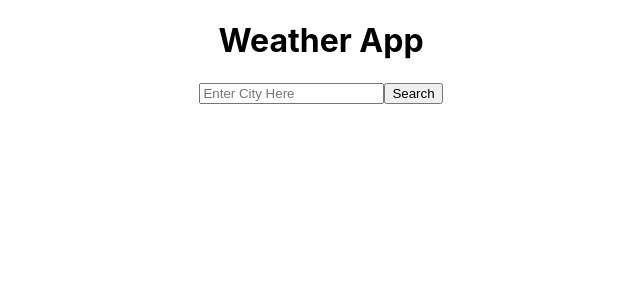
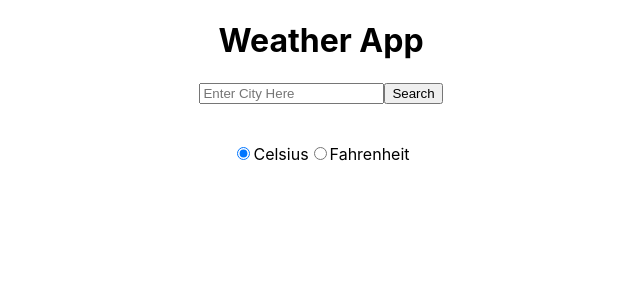
Before and after one commit to marboleda/weather-app, a React (Create React App) app: page / in a window 1280 px wide. Shown: the top 300 px of the page, without its empty margins (319-959 px from the left). Built offline with nearby package versions, Linux system fonts and the light colour scheme.

Commit message:
Allow switch between Celsius and Fahrenheit

```diff
--- a/src/App.js
+++ b/src/App.js
@@ -7,12 +7,30 @@ import './App.css';
 const App = () =>  {
 
   const [weatherObj, setWeatherObj] = useState({});
+  const API_KEY = 'a7be9f905cd3da9bb04819dd3df2b03e';
+
+  const handleUnitChange = async (unitCode) => {
+    // Don't do anything if weather object is empty
+    const isWeatherObjEmpty = Object.keys(weatherObj).length === 0 && weatherObj.constructor === Object;
+    if (!isWeatherObjEmpty) {
+      // Make API call via asynchronous function
+      const unitType = unitCode === 'F' ? 'imperial' : 'metric';
+      const response = await fetch(`https://api.openweathermap.org/data/2.5/weather?q=${weatherObj.cityName}&units=${unitType}&appid=${API_KEY}`)
+      const weatherData = await response.json();
+      console.log(weatherData);
+      const newWeatherObj = {...weatherObj};
+      newWeatherObj.unit = unitCode;
+      newWeatherObj.temp = weatherData.main.temp;
+      newWeatherObj.feelsLike = weatherData.main.feels_like;
+      setWeatherObj(newWeatherObj);
+    }
+  }
 
   return (
     <div className="App">
       <Header />
-      <Search update={setWeatherObj} />
-      <Results weatherObj={weatherObj} />
+      <Search update={setWeatherObj} apiKey={API_KEY}/>
+      <Results changeUnit={handleUnitChange} weatherObj={weatherObj} />
     </div>
   );
 }
--- a/src/components/Results.js
+++ b/src/components/Results.js
@@ -2,7 +2,7 @@ import React from 'react';
 
 const results = (props) => {
 
-    const { weatherObj } = props;
+    const { changeUnit, weatherObj } = props;
     //Check if weather object is empty and render conditionally based on that
     //May be more useful to use styling instead to accomplish this?
     const isWeatherObjEmpty = Object.keys(weatherObj).length === 0 && weatherObj.constructor === Object;
@@ -16,6 +16,11 @@ const results = (props) => {
             </div>
             { isWeatherObjEmpty ? null : <p>Feels like: <span>{weatherObj.feelsLike}</span></p> }
             <span>{weatherObj.description}</span>
+            <br />
+            <input type="radio" id="celsius" name="unit" value="C" defaultChecked onClick={(e) => changeUnit(e.target.value)}/>
+            <label htmlFor="celsius">Celsius</label>
+            <input type="radio" id="fahrenheit" name="unit" value="F" onClick={(e) => changeUnit(e.target.value)}/>
+            <label htmlFor="fahrenheit">Fahrenheit</label>
         </div>
     );
 }
--- a/src/components/Search.js
+++ b/src/components/Search.js
@@ -2,24 +2,26 @@ import React from 'react';
 
 const search = (props) => {
 
-    const { update } = props;
+    const { update, apiKey } = props;
 
     const handleSearch = () => {
         const cityName = document.getElementById('searchInput').value;
 
-        fetch(`https://api.openweathermap.org/data/2.5/weather?q=${cityName}&units=metric&appid=a7be9f905cd3da9bb04819dd3df2b03e`, {mode: 'cors'})
+        //Make API call via Promise (fetch call)
+        fetch(`https://api.openweathermap.org/data/2.5/weather?q=${cityName}&units=metric&appid=${apiKey}`, {mode: 'cors'})
             .then((response) => {
                 return response.json();
             }).then((data) => {
-                console.log(data);
                 const weatherObj = {};
                 weatherObj.temp = data.main.temp;
                 weatherObj.unit = 'C';
                 weatherObj.feelsLike = data.main.feels_like;
                 weatherObj.description = data.weather[0].main;
                 weatherObj.cityName = data.name;
+                update(weatherObj);
+
+                console.log(data);
                 console.log(weatherObj);
-                update(weatherObj);
             });
 
 
```
